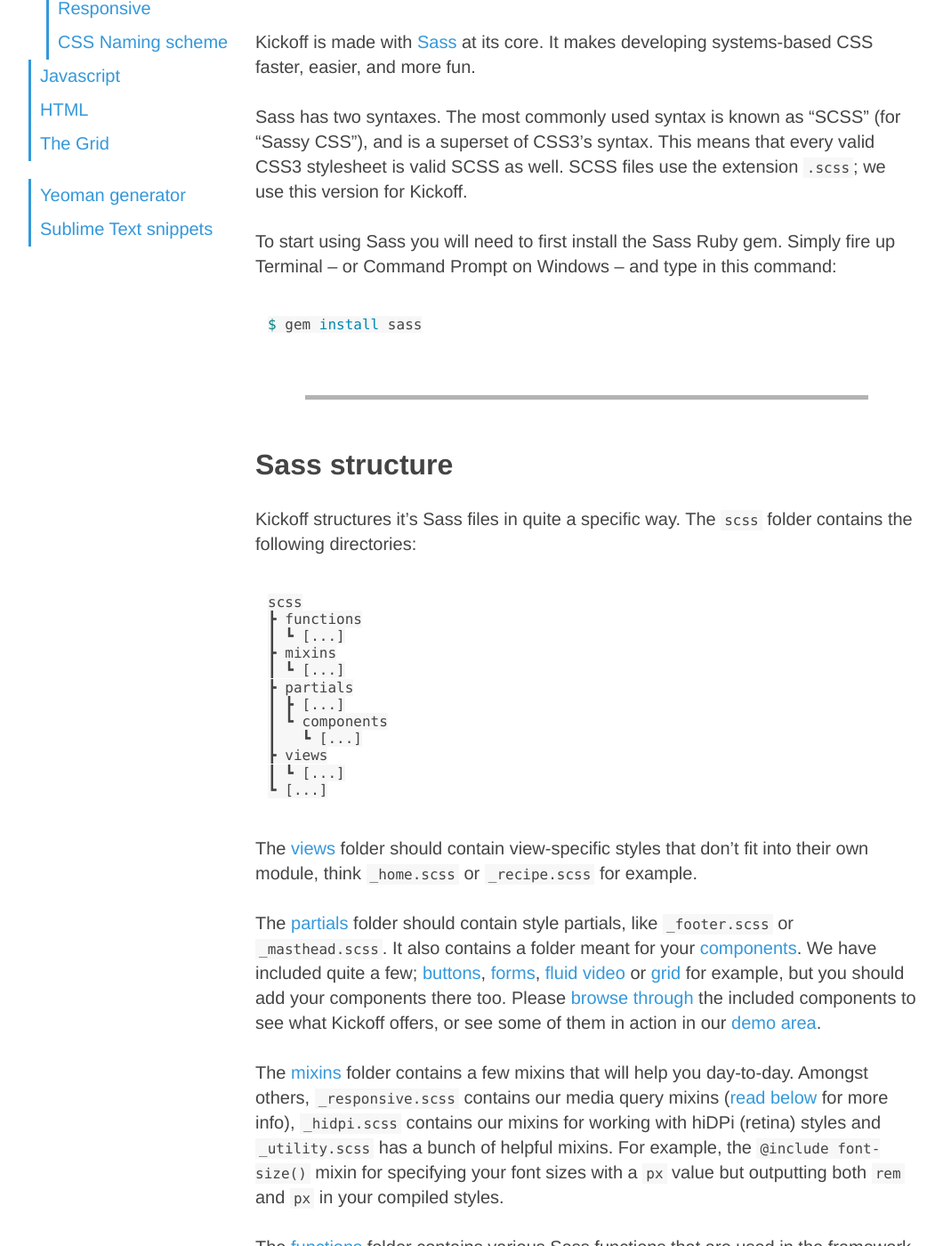
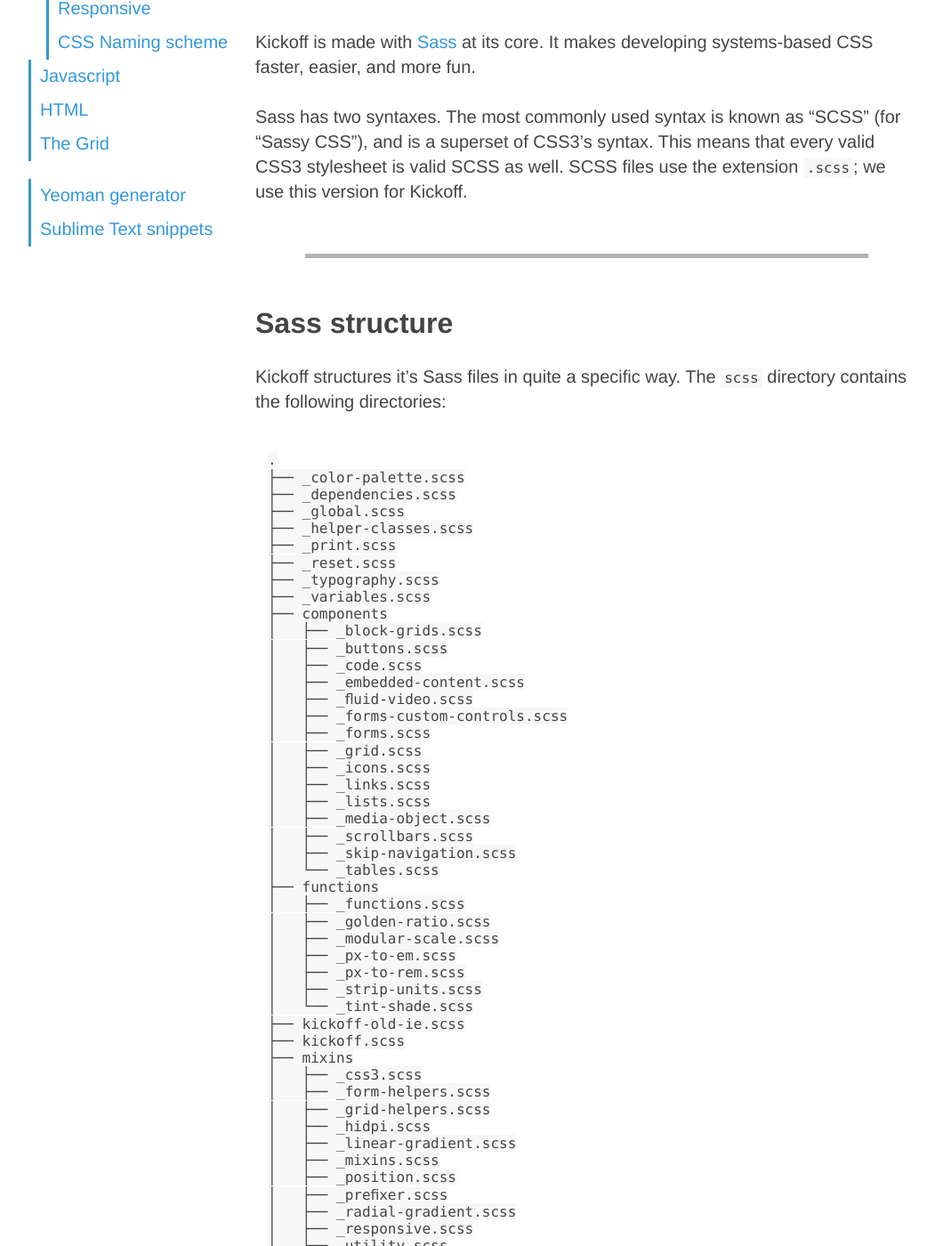
Before and after one commit to TryKickoff/trykickoff.github.io, a Jekyll site: the page built from learn/css.md, in a window 1280 px wide and 1400 px high, scrolled down 631 px. Shown: the whole window at 89% size, without its empty margins (108-1168 px from the left). Built offline with Jekyll 4.4.1, drawn with Linux system fonts in a browser that asks for light colours; Markdown is read by kramdown in place of the engine named in the settings; comment, search, counter and statistics services are not loaded; some of the changed text lies outside the part shown.

Commit message:
update CSS docs

````diff
--- a/learn/css.md
+++ b/learn/css.md
@@ -30,39 +30,91 @@
 
 Sass has two syntaxes. The most commonly used syntax is known as “SCSS” (for “Sassy CSS”), and is a superset of CSS3’s syntax. This means that every valid CSS3 stylesheet is valid SCSS as well. SCSS files use the extension `.scss`; we use this version for Kickoff.
 
-To start using Sass you will need to first install the Sass Ruby gem.  Simply fire up Terminal – or Command Prompt on Windows – and type in this command:
-
-```sh
-$ gem install sass
-```
-
 <hr class="sectionSplitter">
 <a name="structure"></a>
 ## Sass structure
-Kickoff structures it's Sass files in quite a specific way. The `scss` folder contains the following directories:
+Kickoff structures it's Sass files in quite a specific way. The `scss` directory contains the following directories:
 
 ```
-scss
-┣ functions
-┃ ┗ [...]
-┣ mixins
-┃ ┗ [...]
-┣ partials
-┃ ┣ [...]
-┃ ┗ components
-┃   ┗ [...]
-┣ views
-┃ ┗ [...]
-┗ [...]
+.
+├── _color-palette.scss
+├── _dependencies.scss
+├── _global.scss
+├── _helper-classes.scss
+├── _print.scss
+├── _reset.scss
+├── _typography.scss
+├── _variables.scss
+├── components
+│   ├── _block-grids.scss
+│   ├── _buttons.scss
+│   ├── _code.scss
+│   ├── _embedded-content.scss
+│   ├── _fluid-video.scss
+│   ├── _forms-custom-controls.scss
+│   ├── _forms.scss
+│   ├── _grid.scss
+│   ├── _icons.scss
+│   ├── _links.scss
+│   ├── _lists.scss
+│   ├── _media-object.scss
+│   ├── _scrollbars.scss
+│   ├── _skip-navigation.scss
+│   └── _tables.scss
+├── functions
+│   ├── _functions.scss
+│   ├── _golden-ratio.scss
+│   ├── _modular-scale.scss
+│   ├── _px-to-em.scss
+│   ├── _px-to-rem.scss
+│   ├── _strip-units.scss
+│   └── _tint-shade.scss
+├── kickoff-old-ie.scss
+├── kickoff.scss
+├── mixins
+│   ├── _css3.scss
+│   ├── _form-helpers.scss
+│   ├── _grid-helpers.scss
+│   ├── _hidpi.scss
+│   ├── _linear-gradient.scss
+│   ├── _mixins.scss
+│   ├── _position.scss
+│   ├── _prefixer.scss
+│   ├── _radial-gradient.scss
+│   ├── _responsive.scss
+│   ├── _utility.scss
+│   └── _vertical-center.scss
+├── partials
+│   ├── _footer.scss
+│   └── _masthead.scss
+├── styleguide.scss
+└── views
+    ├── _home.scss
+    └── _print.scss
 ```
 
-The [views](https://github.com/trykickoff/kickoff/blob/master/assets/src/scss/views/) folder should contain view-specific styles that don't fit into their own module, think `_home.scss` or `_recipe.scss` for example.
+### Views, partials & components
+Our distinction between views, partials and components:
 
-The [partials](https://github.com/trykickoff/kickoff/blob/master/assets/src/scss/partials/) folder should contain style partials, like `_footer.scss` or `_masthead.scss`. It also contains a folder meant for your [components](https://github.com/trykickoff/kickoff/blob/master/assets/src/scss/partials/components/). We have included quite a few; [buttons](https://github.com/trykickoff/kickoff/blob/master/assets/src/scss/partials/components/_buttons.scss), [forms](https://github.com/trykickoff/kickoff/blob/master/assets/src/scss/partials/components/_forms.scss), [fluid video](https://github.com/trykickoff/kickoff/blob/master/assets/src/scss/partials/components/_fluid-video.scss) or [grid](https://github.com/trykickoff/kickoff/blob/master/assets/src/scss/partials/components/_grid.scss) for example, but you should add your components there too. Please [browse through](https://github.com/trykickoff/kickoff/blob/master/assets/src/scss/partials/components/) the included components to see what Kickoff offers, or see some of them in action in our [demo area](../demos/).
+#### Components
 
-The [mixins](https://github.com/trykickoff/kickoff/blob/master/assets/src/scss/mixins/) folder contains a few mixins that will help you day-to-day. Amongst others, `_responsive.scss` contains our media query mixins ([read below](#responsive) for more info), `_hidpi.scss` contains our mixins for working with hiDPi (retina) styles and `_utility.scss` has a bunch of helpful mixins. For example, the `@include font-size()` mixin for specifying your font sizes with a `px` value but outputting both `rem` and `px` in your compiled styles.
+Small, self-contained files that concern one type of thing, that crucially, are reusable. For example, lists, forms etc. We have included quite a few in the [components](https://github.com/trykickoff/kickoff/blob/master/assets/src/scss/components/) directory: [buttons](https://github.com/trykickoff/kickoff/blob/master/assets/src/scss/components/_buttons.scss), [forms](https://github.com/trykickoff/kickoff/blob/master/assets/src/scss/components/_forms.scss), [fluid video](https://github.com/trykickoff/kickoff/blob/master/assets/src/scss/components/_fluid-video.scss) or [grid](https://github.com/trykickoff/kickoff/blob/master/assets/src/scss/components/_grid.scss) for example, but you should add your components there too. Please [browse through](https://github.com/trykickoff/kickoff/blob/master/assets/src/scss/components/) the included components to see what Kickoff offers, or see some of them in action in our [demo area](../demos/).
 
-The [functions](https://github.com/trykickoff/kickoff/blob/master/assets/src/scss/functions/) folder contains various Sass functions that are used in the framework and that you might find useful.
+#### Partials
+
+Partials are partial parts of a page, like a masthead, sidebar or footer. They can have components inside them and can also be reusable. The [partials](https://github.com/trykickoff/kickoff/blob/master/assets/src/scss/partials/) directory should contain style partials, like `_footer.scss` or `_masthead.scss`.
+
+#### Views
+
+Used for entire views (or pages). Usually these files consist of small tweaks that only concern a particular view. The [views](https://github.com/trykickoff/kickoff/blob/master/assets/src/scss/views/) directory should contain view-specific styles that don't fit into their own module, think `_home.scss` or `_recipe-page.scss` for example.
+
+#### Mixins
+
+The [mixins](https://github.com/trykickoff/kickoff/blob/master/assets/src/scss/mixins/) directory contains a few mixins that will help you day-to-day. Amongst others, `_responsive.scss` contains our media query mixins ([read below](#responsive) for more info), `_hidpi.scss` contains our mixins for working with hiDPi (retina) styles and `_utility.scss` has a bunch of helpful mixins. For example, the `@include font-size()` mixin for specifying your font sizes with a `px` value but outputting both `rem` and `px` in your compiled styles.
+
+#### Functions
+
+The [functions](https://github.com/trykickoff/kickoff/blob/master/assets/src/scss/functions/) directory contains various Sass functions that are used in the framework and that you might find useful.
 
 ### Important files
 
@@ -206,7 +258,10 @@
 /* ========= */
 
 /* Modifier element use a double hyphen: -- */
-.btn.btn--primary {
+.btn {
+	...
+}
+.btn--primary {
 	...
 }
 
````
Also changed, not shown: other parts of learn/css.md (+1 -1 lines).
